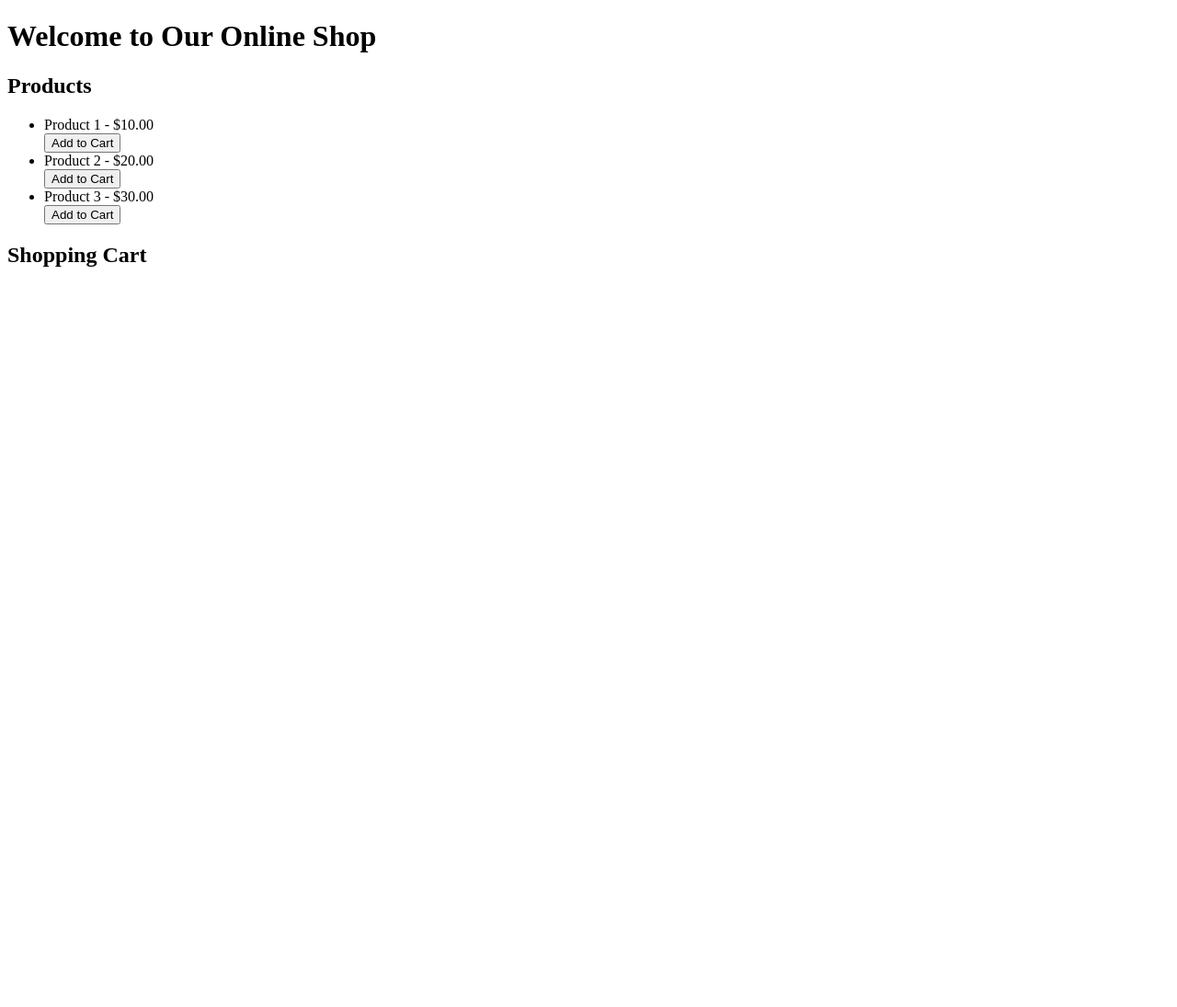
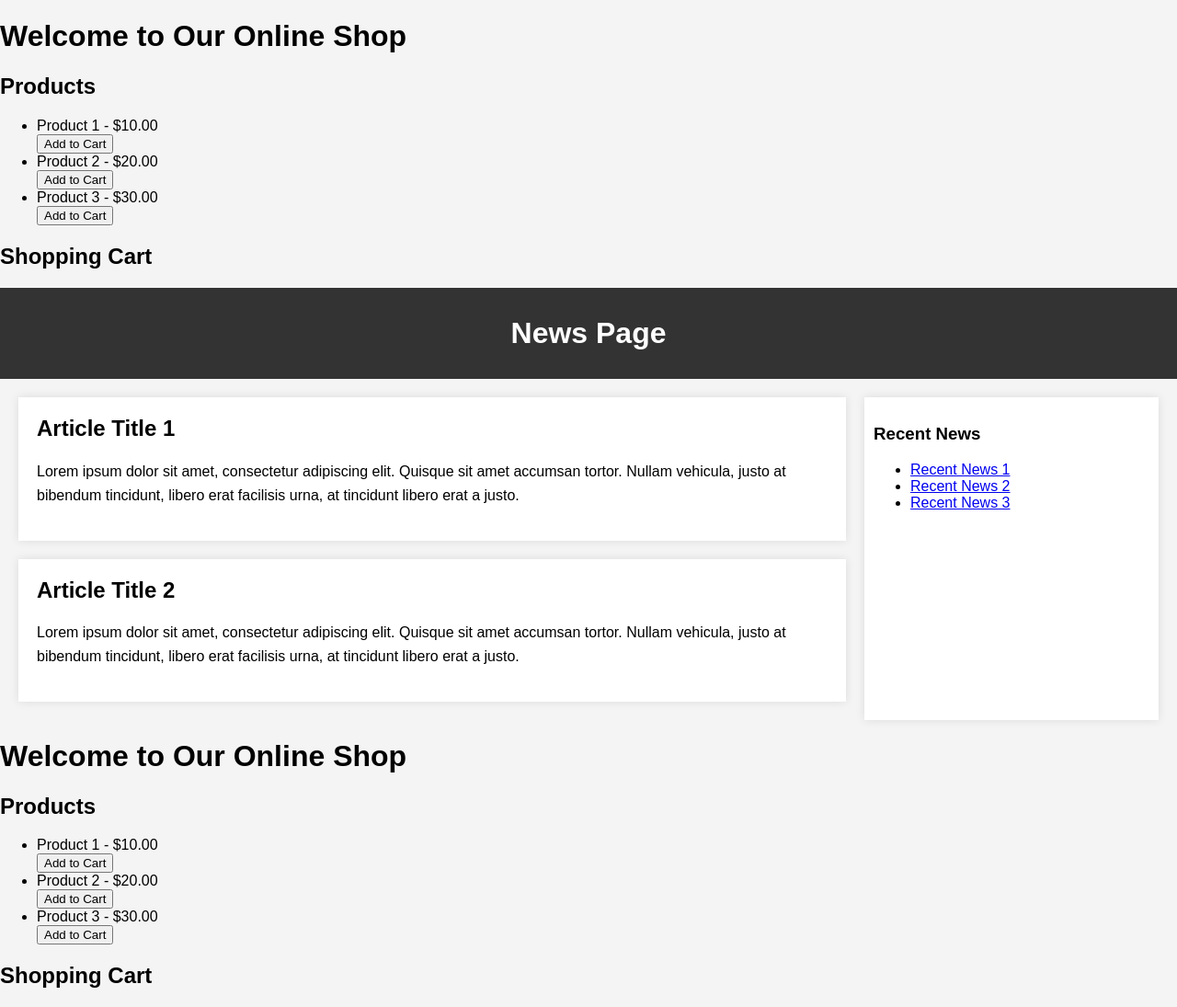
Before and after one commit to Hadji-Gencho/work, a PHP site: page / in a window 1280 px wide. Shown: the whole page at 92% size. Before the commit the page ends 290 px from the top, so only its background shows below. Run offline with PHP 8.4, Linux system fonts and the light colour scheme.

Commit message:
news page +

```diff
--- a/index.php
+++ b/index.php
@@ -63,3 +63,111 @@ if (isset($_POST['remove_from_cart'])) {
     </ul>
 </body>
 </html>
+<!DOCTYPE html>
+<html lang="en">
+<head>
+    <meta charset="UTF-8">
+    <meta name="viewport" content="width=device-width, initial-scale=1.0">
+    <title>News Page</title>
+    <style>
+        body {
+            font-family: Arial, sans-serif;
+            margin: 0;
+            padding: 0;
+            background-color: #f4f4f4;
+        }
+        header {
+            background-color: #333;
+            color: #fff;
+            padding: 10px 0;
+            text-align: center;
+        }
+        .container {
+            display: flex;
+            margin: 20px;
+        }
+        .main-content {
+            flex: 3;
+            margin-right: 20px;
+        }
+        .sidebar {
+            flex: 1;
+            background-color: #fff;
+            padding: 10px;
+            box-shadow: 0 0 10px rgba(0, 0, 0, 0.1);
+        }
+        .news-article {
+            background-color: #fff;
+            margin-bottom: 20px;
+            padding: 20px;
+            box-shadow: 0 0 10px rgba(0, 0, 0, 0.1);
+        }
+        .news-article h2 {
+            margin-top: 0;
+        }
+        .news-article p {
+            line-height: 1.6;
+        }
+    </style>
+</head>
+<body>
+    <header>
+        <h1>News Page</h1>
+    </header>
+    <div class="container">
+        <div class="main-content">
+            <div class="news-article">
+                <h2>Article Title 1</h2>
+                <p>Lorem ipsum dolor sit amet, consectetur adipiscing elit. Quisque sit amet accumsan tortor. Nullam vehicula, justo at bibendum tincidunt, libero erat facilisis urna, at tincidunt libero erat a justo.</p>
+            </div>
+            <div class="news-article">
+                <h2>Article Title 2</h2>
+                <p>Lorem ipsum dolor sit amet, consectetur adipiscing elit. Quisque sit amet accumsan tortor. Nullam vehicula, justo at bibendum tincidunt, libero erat facilisis urna, at tincidunt libero erat a justo.</p>
+            </div>
+        </div>
+        <div class="sidebar">
+            <h3>Recent News</h3>
+            <ul>
+                <li><a href="#">Recent News 1</a></li>
+                <li><a href="#">Recent News 2</a></li>
+                <li><a href="#">Recent News 3</a></li>
+            </ul>
+        </div>
+    </div>
+
+
+
+    <!-- start on-line section -->
+    <h1>Welcome to Our Online Shop</h1>
+
+        <h2>Products</h2>
+        <ul>
+            <?php foreach ($products as $id => $product): ?>
+                <li>
+                    <?php echo $product['name']; ?> - $<?php echo number_format($product['price'], 2); ?>
+                    <form method="post">
+                        <input type="hidden" name="product_id" value="<?php echo $id; ?>">
+                        <button type="submit" name="add_to_cart">Add to Cart</button>
+                    </form>
+                </li>
+            <?php endforeach; ?>
+        </ul>
+
+        <h2>Shopping Cart</h2>
+        <ul>
+            <?php foreach ($_SESSION['cart'] as $id => $product): ?>
+                <li>
+                    <?php echo $product['name']; ?> - $<?php echo number_format($product['price'], 2); ?>
+                    <form method="post">
+                        <input type="hidden" name="product_id" value="<?php echo $id; ?>">
+                        <button type="submit" name="remove_from_cart">Remove from Cart</button>
+                    </form>
+                </li>
+            <?php endforeach; ?>
+        </ul>
+
+        <!-- end on-line section  -->
+
+
+</body>
+</html>
```
